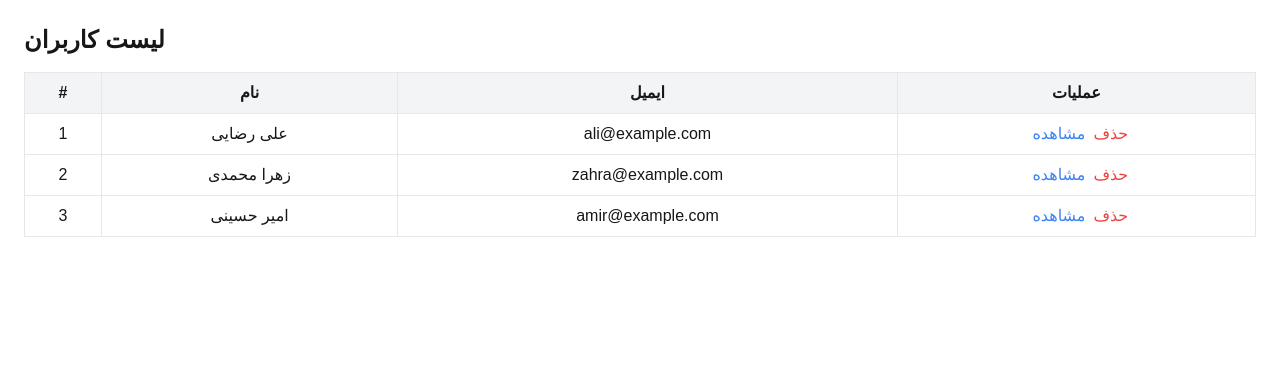
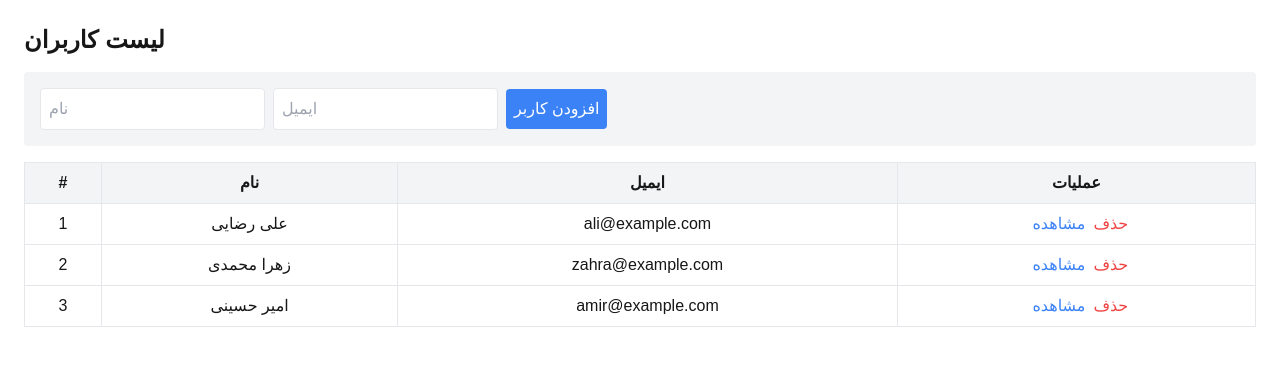
Before and after one commit to negin-khademi/admin-dashboard, a Next.js app: page /users in a window 1280 px wide. Shown: the top 366 px of the page. Built offline with nearby package versions, Linux system fonts and the light colour scheme.

Commit message:
add user

```diff
--- a/app/users/page.tsx
+++ b/app/users/page.tsx
@@ -15,6 +15,21 @@ export default function UsersPage() {
     { id: 3, name: 'امیر حسینی', email: 'amir@example.com' },
   ]);
 
+  const [newUser, setNewUser] = useState({ name: '', email: '' });
+
+  const addUser = () => {
+    if (!newUser.name || !newUser.email) return;
+
+    const newUserData = {
+      id: users.length + 1,
+      name: newUser.name,
+      email: newUser.email,
+    };
+
+    setUsers([...users, newUserData]);
+    setNewUser({ name: '', email: '' });
+  };
+
   const deleteUser = (id: number) => {
     setUsers(users.filter((user) => user.id !== id));
   };
@@ -22,6 +37,28 @@ export default function UsersPage() {
   return (
     <div className="p-6">
       <h2 className="text-2xl font-bold mb-4">لیست کاربران</h2>
+
+      {/* فرم افزودن کاربر */}
+      <div className="mb-4 p-4 bg-gray-100 rounded">
+        <input
+          type="text"
+          placeholder="نام"
+          value={newUser.name}
+          onChange={(e) => setNewUser({ ...newUser, name: e.target.value })}
+          className="border p-2 rounded mr-2"
+        />
+        <input
+          type="email"
+          placeholder="ایمیل"
+          value={newUser.email}
+          onChange={(e) => setNewUser({ ...newUser, email: e.target.value })}
+          className="border p-2 rounded mr-2"
+        />
+        <button onClick={addUser} className="bg-blue-500 text-white p-2 rounded">
+          افزودن کاربر
+        </button>
+      </div>
+
       <table className="w-full border-collapse border border-gray-300">
         <thead>
           <tr className="bg-gray-100">
```
